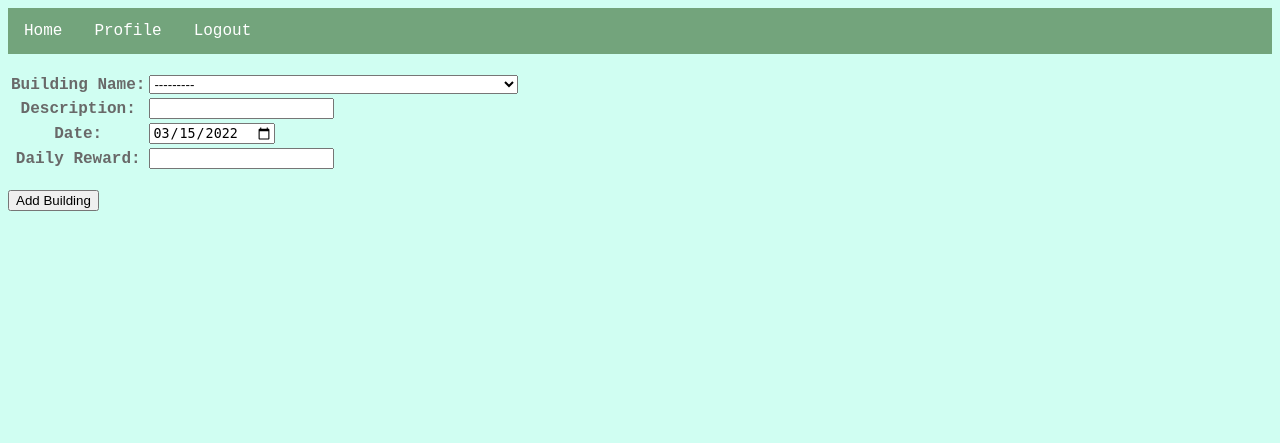
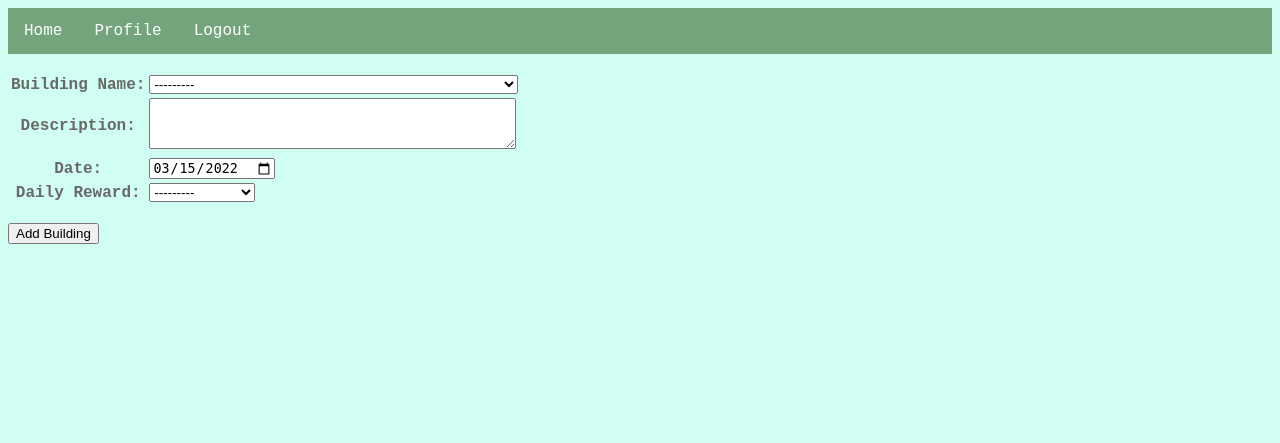
Before and after one commit to KeanDelly/GrowExplore, a Django app: page /main/buildingOfTheDay/ in a window 1280 px wide. Shown: the top 443 px of the page. Run offline with Django 4.2, Linux system fonts and the light colour scheme.

Commit message:
Completed aesthetic changes to the building of the day form and uploaded building of the day reward assets

```diff
--- a/worldBuilder/gardenGame/forms.py
+++ b/worldBuilder/gardenGame/forms.py
@@ -42,7 +42,14 @@ class buildingForm(ModelForm):
                ('Student Health Centre', 'Student Health Centre'),
                ('Washington Singer', 'Washington Singer'),
                ('Xfi', 'Xfi')]
-    building_name = forms.CharField(label="Building Name", widget=forms.Select(choices=BLANK_CHOICE_DASH+CHOICES, attrs={'placeholder': 'Select building'}))
-    building_desc = forms.CharField(label="Description", max_length=200, widget=forms.widgets.TextInput())
+    REWARDS = [('birdbox.png', 'Bird Box'),
+               ('gardenfork.png','Garden Fork'),
+               ('rake.png', 'Rake'),
+               ('spade.png', 'Spade'),
+               ('wateringcan.png' , 'Watering Can'),
+               ('wellies.png', 'Wellies'),
+               ('wheelbarrow.png', "Wheel Barrow")]
+    building_name = forms.CharField(label="Building Name", widget=forms.Select(choices=BLANK_CHOICE_DASH+CHOICES))
+    building_desc = forms.CharField(label="Description", max_length=200, widget=forms.Textarea(attrs={'rows':3, 'cols':43}))
     date = forms.DateField(widget=forms.widgets.DateInput(attrs={'type': 'date'}), initial=datetime.date.today)
-    reward = forms.CharField(label="Daily Reward", max_length=200)
+    reward = forms.ImageField(label="Daily Reward",  widget=forms.Select(choices=BLANK_CHOICE_DASH+REWARDS))
--- a/worldBuilder/gardenGame/models.py
+++ b/worldBuilder/gardenGame/models.py
@@ -9,6 +9,6 @@ from django.db import models
 class buildingOfTheDay(models.Model):
 
     building_name = models.CharField(max_length=200)
-    building_desc = models.CharField(max_length=200)
+    building_desc = models.TextField(max_length=200)
     date = models.DateField(default=datetime.date.today)
-    reward = models.CharField(max_length=200)
+    reward = models.ImageField(max_length=200)
```
Also changed, not shown: worldBuilder/templates/MainPage.html (+4 -3 lines), worldBuilder/db.sqlite3, worldBuilder/static/birdbox.png (added), worldBuilder/static/gardenfork.png (added), worldBuilder/static/rake.png (added), worldBuilder/static/spade.png (added), worldBuilder/static/wateringcan.png (added), worldBuilder/static/wellies.png (added), worldBuilder/static/wheelbarrow.png (added).
